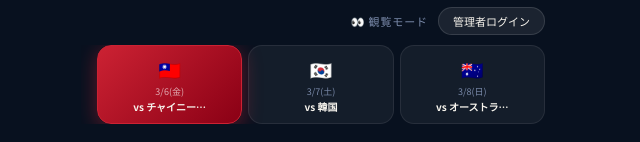
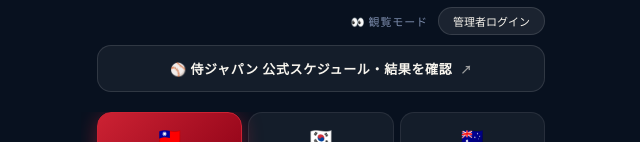
Before and after one commit to g1025k/wbc-yoso, a plain HTML site: page wbc-supabase.html in a window 1280 px wide. Shown: the part 343-485 px from the top of the page, without its empty margins (319-959 px from the left). Drawn offline with nearby package versions, Linux system fonts and the light colour scheme; no server answers; a web font is replaced by a local one.

Commit message:
Add files via upload

```diff
--- a/wbc-supabase.html
+++ b/wbc-supabase.html
@@ -98,6 +98,8 @@
 .winner-crown{font-size:28px;animation:crownPop .4s cubic-bezier(.34,1.56,.64,1);}
 @keyframes crownPop{from{transform:scale(0) rotate(-20deg);}to{transform:scale(1) rotate(0deg);}}
 .empty-pred{text-align:center;padding:32px;color:var(--muted);font-size:13px;opacity:.7;}
+.schedule-btn{display:flex;align-items:center;justify-content:center;gap:8px;margin:0 16px 20px;background:rgba(255,255,255,.05);border:1px solid rgba(255,255,255,.12);border-radius:14px;padding:13px;color:var(--white);font-family:'Noto Sans JP',sans-serif;font-size:13px;font-weight:700;cursor:pointer;text-decoration:none;transition:all .2s;letter-spacing:.05em;}
+.schedule-btn:active{opacity:.7;background:rgba(255,255,255,.1);}
 .toast{position:fixed;bottom:24px;left:50%;transform:translateX(-50%) translateY(80px);background:linear-gradient(135deg,var(--gold),var(--gold2));color:var(--navy);font-weight:900;font-size:13px;padding:12px 24px;border-radius:100px;z-index:999;transition:transform .35s cubic-bezier(.34,1.56,.64,1);white-space:nowrap;box-shadow:0 8px 24px rgba(245,194,0,.4);}
 .toast.show{transform:translateX(-50%) translateY(0);}
 .toast.error{background:linear-gradient(135deg,var(--red),#8a0015);color:#fff;box-shadow:0 8px 24px rgba(204,34,51,.4);}
@@ -164,6 +166,10 @@
     <div class="auth-status" id="authStatus">👀 観覧モード</div>
     <button class="auth-btn" id="authBtn" onclick="toggleAuth()">管理者ログイン</button>
   </div>
+  <a class="schedule-btn" href="https://www.japan-baseball.jp/jp/games/wbc2026/schedule/" target="_blank" rel="noopener">
+    ⚾ 侍ジャパン 公式スケジュール・結果を確認
+    <span style="font-size:11px;opacity:.6;">↗</span>
+  </a>
   <div class="game-tabs" id="gameTabs"></div>
   <div class="match-card" id="matchCard"></div>
   <div class="pred-count" id="predCount"></div>
```
